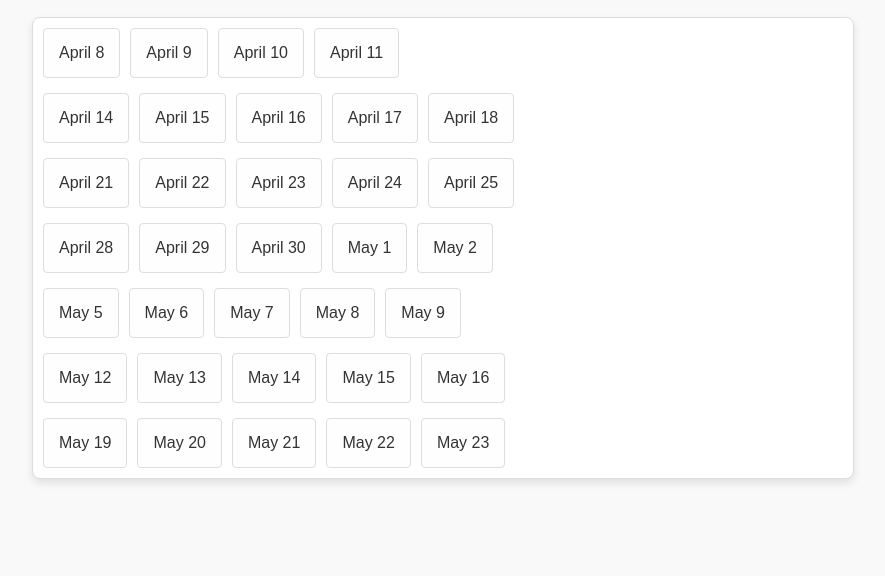
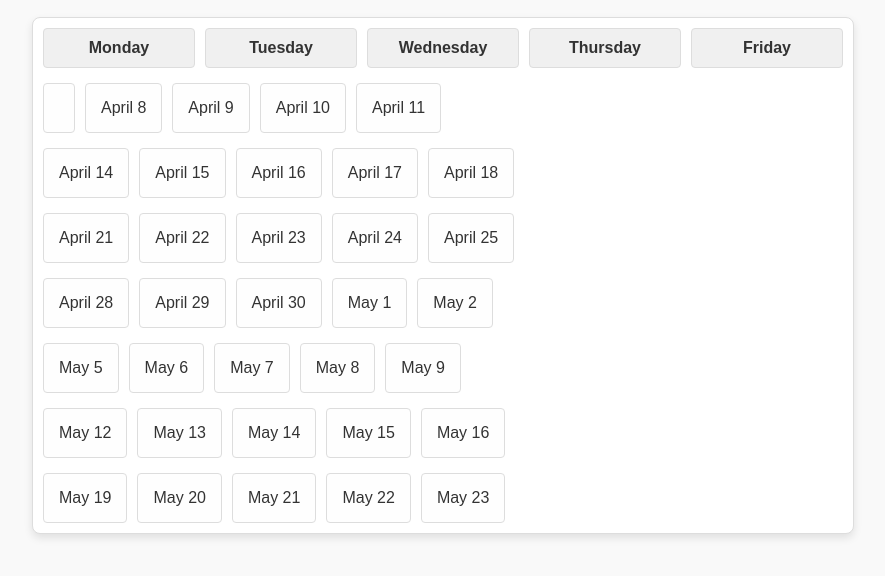
Before and after one commit to tarunPSchedule/tarunpSchedule.github.io, a plain HTML site: page index.html in a window 1280 px wide. Shown: the part 60-636 px from the top of the page, without its empty margins (197-1082 px from the left). Drawn offline with Linux system fonts and the light colour scheme.

Commit message:
updated graphics, names at top

```diff
--- a/calendar.js
+++ b/calendar.js
@@ -52,25 +52,48 @@ document.addEventListener("DOMContentLoaded", () => {
         ["May 19", "May 20", "May 21", "May 22", "May 23"]
     ];
 
+    const daysOfWeek = ["Monday", "Tuesday", "Wednesday", "Thursday", "Friday"];
+
+    // Create a header row for the days of the week
+    const headerRow = document.createElement("div");
+    headerRow.className = "week-row";
+    headerRow.style.display = "flex";
+    headerRow.style.gap = "10px";
+
+    daysOfWeek.forEach(day => {
+        const header = document.createElement("div");
+        header.className = "day-header";
+        header.textContent = day;
+        header.style.fontWeight = "bold";
+        header.style.textAlign = "center";
+        header.style.flex = "1"; // Ensure equal spacing
+        headerRow.appendChild(header);
+    });
+
+    calendar.appendChild(headerRow);
+
     // Generate the calendar grid
     dateRanges.forEach(week => {
         const row = document.createElement("div");
-        row.className = "week-row"; // Add a class for styling
-        row.style.display = "flex"; // Ensure each week is in a single row
-        row.style.gap = "10px"; // Add spacing between days
+        row.className = "week-row";
+        row.style.display = "flex";
+        row.style.gap = "10px";
 
-        week.forEach(day => {
+        daysOfWeek.forEach(dayOfWeek => {
+            const day = week.find(date => freeTimes[`${dayOfWeek} ${date}`]);
             const dayBox = document.createElement("div");
             dayBox.className = "day";
-            dayBox.textContent = day;
-            dayBox.dataset.date = day;
+            dayBox.textContent = day || ""; // Leave empty if no date matches
+            dayBox.dataset.date = day || "";
+            if (day) {
                 dayBox.addEventListener("click", () => {
-                const times = freeTimes[`Tuesday ${day}`] || freeTimes[`Wednesday ${day}`] || freeTimes[`Thursday ${day}`] || freeTimes[`Friday ${day}`] || freeTimes[`Monday ${day}`];
+                    const times = freeTimes[`${dayOfWeek} ${day}`];
                     if (times) {
                         timesDisplay.textContent = times.join(", ");
                         freeTimesDiv.style.display = "block";
                     }
                 });
+            }
             row.appendChild(dayBox);
         });
 
--- a/index.html
+++ b/index.html
@@ -65,6 +65,12 @@
             font-size: 1.1em;
             color: #555;
         }
+        .day-header {
+            padding: 10px;
+            background-color: #f0f0f0;
+            border: 1px solid #ddd;
+            border-radius: 4px;
+        }
     </style>
 </head>
 <body>
```
Lines whose indentation alone changed are shown as unchanged.
